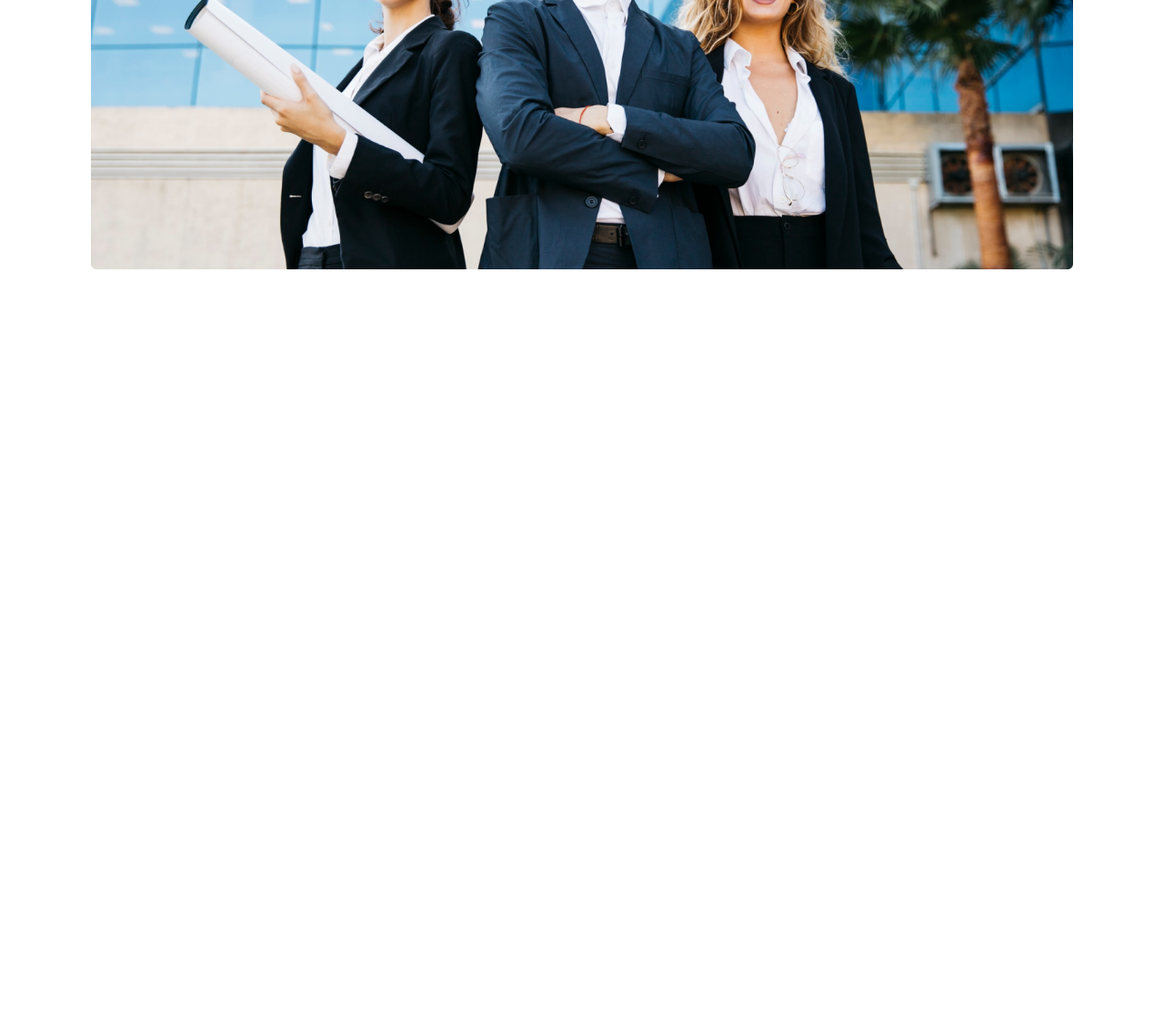
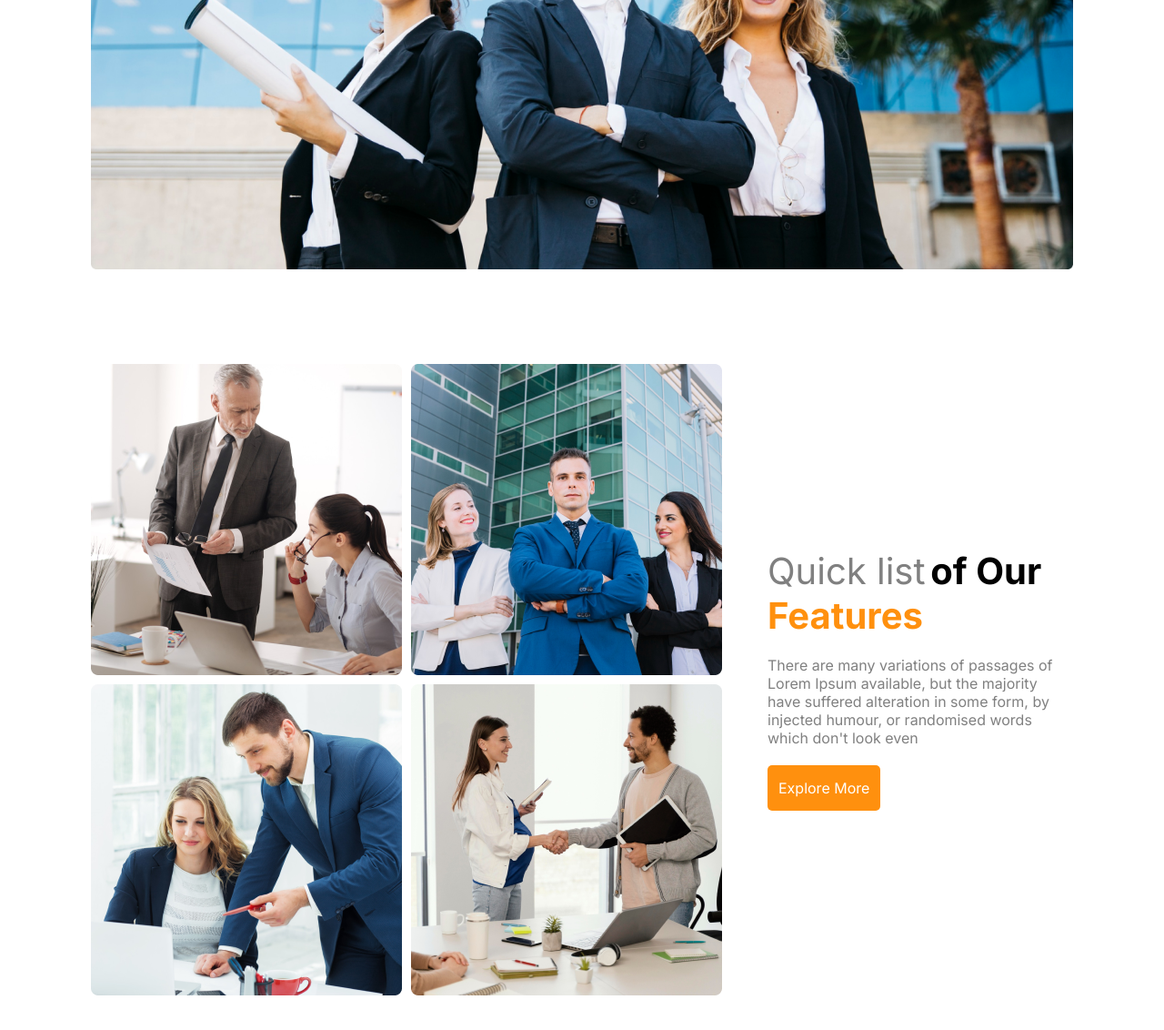
Before and after one commit to razikul-joni69/g3-architects, a plain HTML site: page index.html in a window 1280 px wide. Shown: the part 617-1749 px from the top of the page at 91% size. Before the commit the page ends 917 px from the top, so only its background shows below. Drawn offline with Linux system fonts and the light colour scheme.

Commit message:
make quick feature section

```diff
--- a/index.html
+++ b/index.html
@@ -30,16 +30,45 @@
 
         <!-- Hero Section Start  -->
         <section id="hero_section">
-            <h1>Brand New <br> Group of Architects</h1>
+            <h1>
+                Brand New <br />
+                Group of Architects
+            </h1>
             <p>
                 Lorem ipsum dolor, sit amet consectetur adipisicing elit.
                 Reiciendis voluptates ipsa placeat quae facere tenetur tempora
-                nisi molestiae, <br> asperiores commodi temporibus nulla ad delectus
-                unde eaque expedita vel quos. Iste sequi nihil minus hic odit
+                nisi molestiae, <br />
+                asperiores commodi temporibus nulla ad delectus unde eaque
+                expedita vel quos. Iste sequi nihil minus hic odit
             </p>
             <a href="#">Explore More</a>
-            <img src="assets/images/banner.png" alt="">
+            <img src="assets/images/banner.png" alt="" />
         </section>
         <!-- Hero Section End -->
+
+        <!-- Quick Feature Section Start  -->
+        <section id="quick_feature">
+            <div class="quick_feature_images">
+                <img src="assets/images/team1.png" alt="" />
+                <img src="assets/images/team2.png" alt="" />
+                <img src="assets/images/team3.png" alt="" />
+                <img src="assets/images/team4.png" alt="" />
+            </div>
+            <div>
+                <h2>
+                    <span class="quick_list">Quick list</span>
+                    <span class="of_our">of Our</span>
+                    <span class="features">Features</span>
+                </h2>
+                <p>
+                    There are many variations of passages of Lorem Ipsum
+                    available, but the majority have suffered alteration in some
+                    form, by injected humour, or randomised words which don't
+                    look even
+                </p>
+                <a href="#">Explore More</a>
+            </div>
+        </section>
+        <!-- Quick Feature Section End -->
     </body>
 </html>
--- a/styles/style.css
+++ b/styles/style.css
@@ -14,6 +14,10 @@ a {
     border-radius: 5px;
 }
 
+p {
+    margin: 20px 0;
+    color: gray;
+}
 /* Navbar Section Start  */
 nav {
     display: flex;
@@ -43,12 +47,44 @@ ul > li {
     font-weight: bold;
     font-size: 3rem;
 }
-#hero_section p {
+/* #hero_section p {
     margin: 20px 0;
     color: gray;
-}
+} */
 #hero_section img {
     width: 100%;
     margin-top: 50px;
 }
 /* Hero Section End */
+
+/* Quick Feature Section Start  */
+#quick_feature {
+    margin: 100px 100px;
+    display: grid;
+    grid-template-columns: repeat(2, 1fr);
+    gap: 50px;
+    align-items: center;
+}
+.quick_feature_images {
+    display: grid;
+    grid-template-columns: repeat(2, 1fr);
+    gap: 10px;
+    /* width: 100%; */
+}
+.quick_list {
+    color: gray;
+    font-size: 2.5rem;
+    font-weight: 400;
+}
+.of_our {
+    color: black;
+    font-size: 2.5rem;
+    font-weight: 800;
+}
+.features {
+    color: #ff900e;
+    font-size: 2.5rem;
+    font-weight: 800;
+}
+
+/* Quick Feature Section End  */
```
